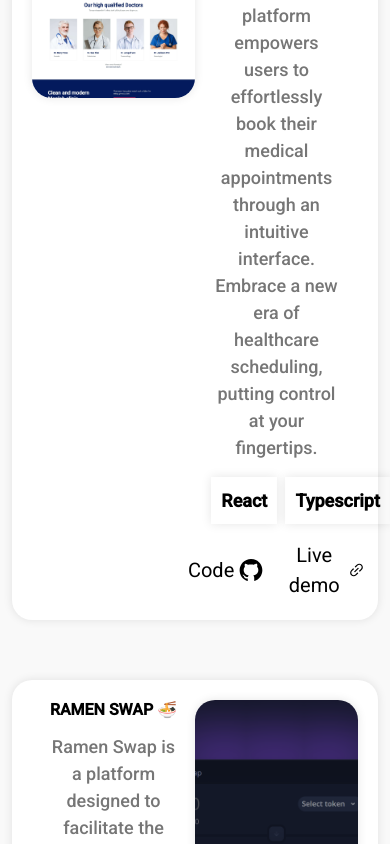
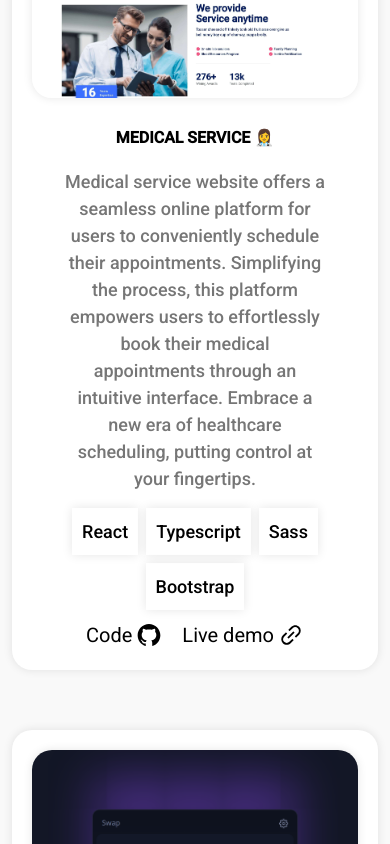
Before and after one commit to grekuu/Portfolio, a React (Vite) app: page / in a window 390 px wide. Shown: the part 2440-3284 px from the top of the page. Built offline with nearby package versions, Linux system fonts and the light colour scheme.

Commit message:
feat(ProjectCard): mobile responsiveness

```diff
--- a/src/components/Portfolio/ProjectCard/projectCard.scss
+++ b/src/components/Portfolio/ProjectCard/projectCard.scss
@@ -56,6 +56,8 @@
       display: flex;
       gap: 8px;
       max-width: 80%;
+      flex-wrap: wrap;
+      justify-content: center;
       .skill {
         font-size: 18px;
         text-align: center;
@@ -63,6 +65,7 @@
         color: black;
         font-weight: bold;
         padding: 10px;
+        margin: 0;
       }
     }
 
@@ -90,3 +93,27 @@
     }
   }
 }
+
+@media only screen and (max-width: 991px) {
+  .project-card {
+    flex-direction: column;
+    .card-left {
+      width: 100%;
+    }
+    .card-right {
+      width: 100%;
+
+      h3 {
+        margin: 30px 0px 20px 0px;
+      }
+
+      .skills-box {
+        margin-bottom: 10px;
+
+        .skill {
+          font-weight: 500;
+        }
+      }
+    }
+  }
+}
```
